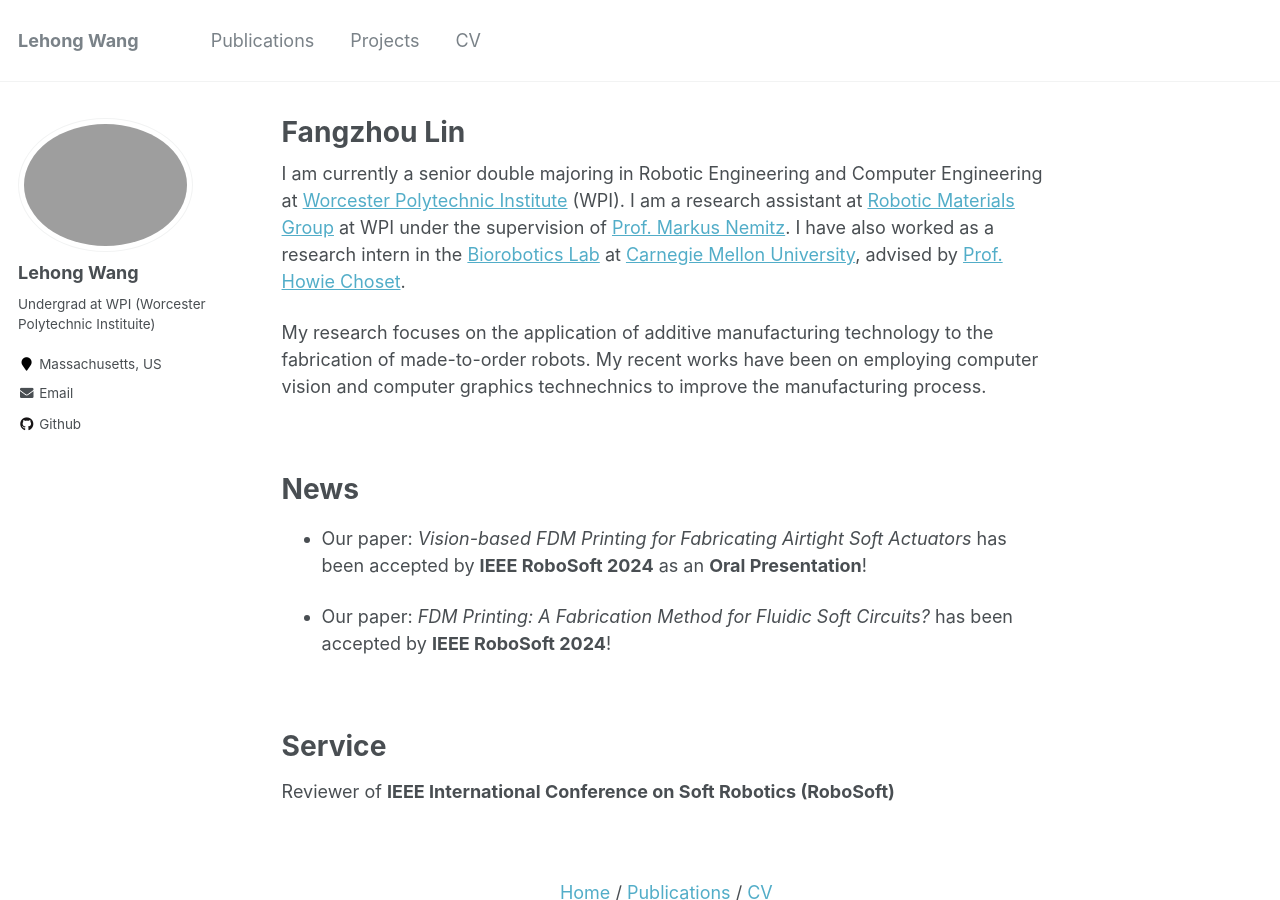
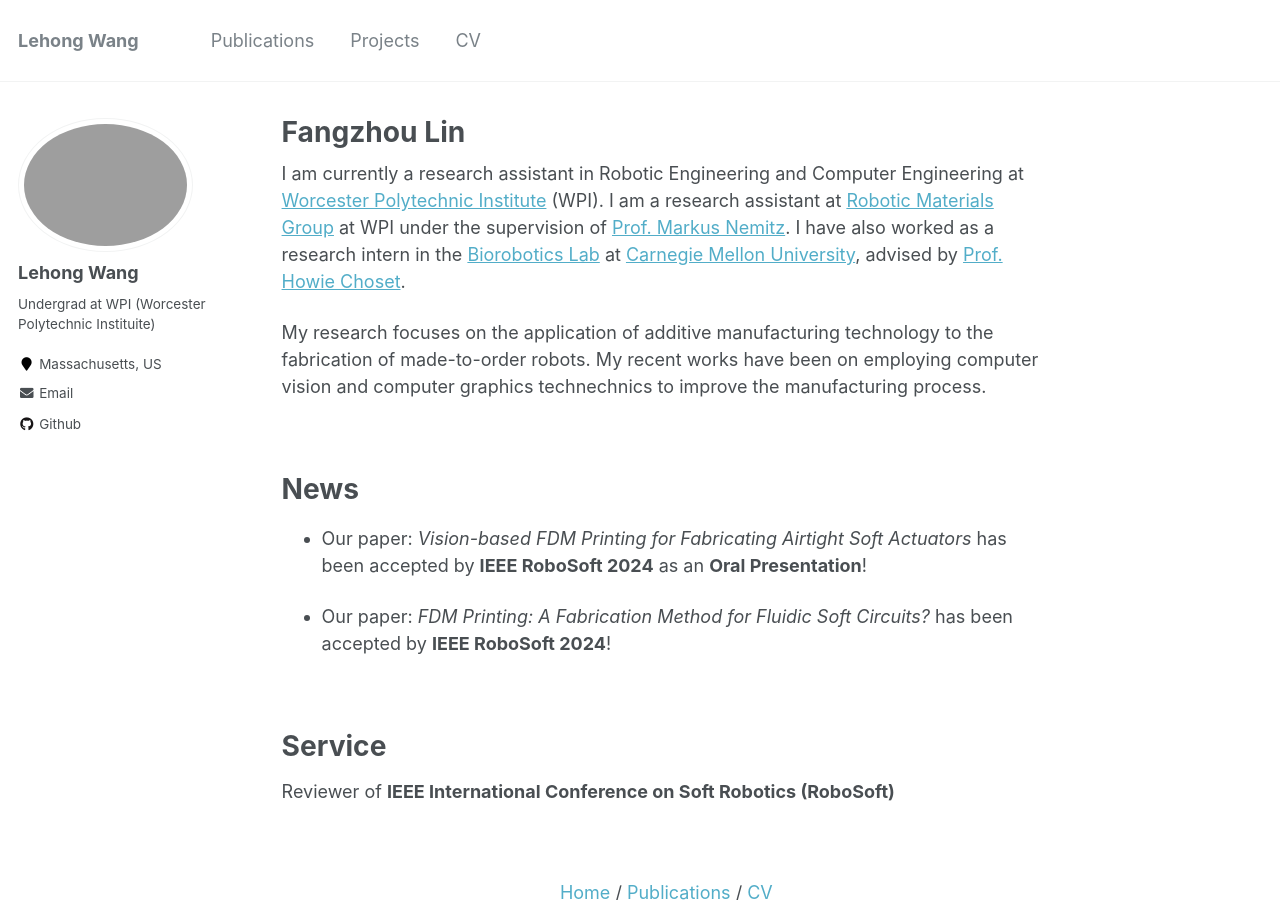
Before and after one commit to ark1234/ark1234.github.io, a Jekyll site: the page built from _pages/about.md, in a window 1280 px wide and 900 px high. Built offline with Jekyll 4.4.1, drawn with Linux system fonts in a browser that asks for light colours.

Commit message:
Update about.md

```diff
--- a/_pages/about.md
+++ b/_pages/about.md
@@ -8,7 +8,7 @@ redirect_from:
   - /about.html
 ---
 
-I am currently a senior double majoring in Robotic Engineering and Computer Engineering at [Worcester Polytechnic Institute](https://www.wpi.edu/) (WPI).
+I am currently a research assistant in Robotic Engineering and Computer Engineering at [Worcester Polytechnic Institute](https://www.wpi.edu/) (WPI).
 I am a research assistant at [Robotic Materials Group](https://wp.wpi.edu/roboticmaterialsgroup/) at WPI under the supervision of [Prof. Markus Nemitz](https://www.wpi.edu/people/faculty/mnemitz).
 I have also worked as a research intern in the [Biorobotics Lab](http://biorobotics.ri.cmu.edu/index.php) at [Carnegie Mellon University](https://www.cmu.edu/), advised by [Prof. Howie Choset](https://www.ri.cmu.edu/ri-faculty/howie-choset/).
 
```
